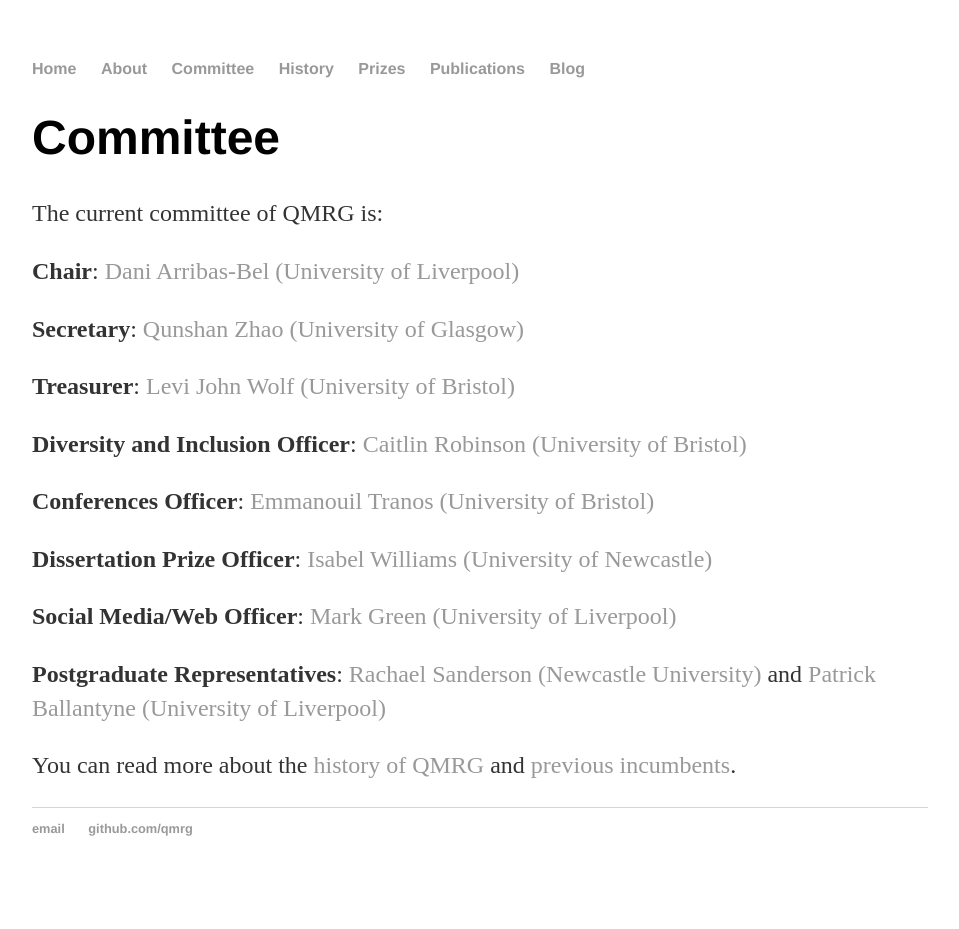
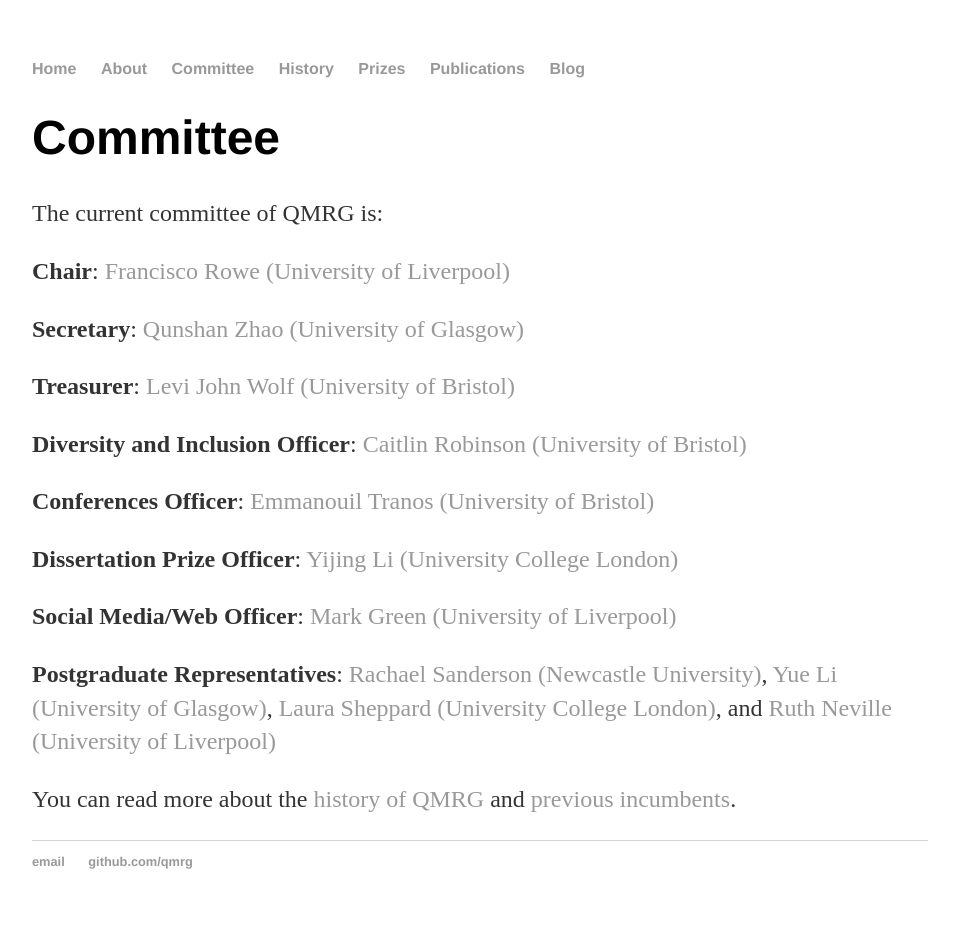
Before and after one commit to qmrg/qmrg.github.io, a Jekyll site: the page built from committee.md, in a window 1280 px wide. Shown: the whole page, without its empty margins (160-1119 px from the left). Built offline with Jekyll 4.4.1, drawn with Linux system fonts in a browser that asks for light colours; before the commit the page ends 900 px from its top, so only the background shows below that.

Commit message:
Update committee.md
Updated post 2022 AGM

```diff
--- a/committee.md
+++ b/committee.md
@@ -7,7 +7,7 @@
 
 The current committee of QMRG is:
 
-**Chair**: [Dani Arribas-Bel (University of Liverpool)](https://www.liverpool.ac.uk/environmental-sciences/staff/daniel-arribas-bel/)
+**Chair**: [Francisco Rowe (University of Liverpool)](https://www.liverpool.ac.uk/environmental-sciences/staff/francisco-javier-rowe-gonzalez/)
 
 **Secretary**: [Qunshan Zhao (University of Glasgow)](https://www.gla.ac.uk/schools/socialpolitical/staff/qunshanzhao/)
 
@@ -17,10 +17,10 @@
 
 **Conferences Officer**: [Emmanouil Tranos (University of Bristol)](http://www.bristol.ac.uk/geography/people/emmanouil-tranos/index.html)
 
-**Dissertation Prize Officer**: [Isabel Williams (University of Newcastle)](https://www.ncl.ac.uk/gps/research/geography-research/research-students/isabel/)
+**Dissertation Prize Officer**: [Yijing Li (University College London)](https://www.kcl.ac.uk/people/yijing-li)
 
 **Social Media/Web Officer**: [Mark Green (University of Liverpool)](https://www.liverpool.ac.uk/environmental-sciences/staff/mark-green/)
 
-**Postgraduate Representatives**: [Rachael Sanderson (Newcastle University)](https://research.ncl.ac.uk/geospatial-systems/phdresearchers/phd-rachaelsanderson.html) and [Patrick Ballantyne (University of Liverpool)](https://www.liverpool.ac.uk/geographic-data-science/our-people/)
+**Postgraduate Representatives**: [Rachael Sanderson (Newcastle University)](https://research.ncl.ac.uk/geospatial-systems/phdresearchers/phd-rachaelsanderson.html), [Yue Li (University of Glasgow)](https://www.ubdc.ac.uk/about-ubdc/who-we-are/team-profiles/phd-students/yue-li/), [Laura Sheppard (University College London)](https://iris.ucl.ac.uk/iris/browse/profile?upi=LSHEP63), and [Ruth Neville (University of Liverpool)](https://www.liverpool.ac.uk/geographic-data-science/our-people/)
 
 You can read more about the [history of QMRG](https://qmrg.github.io/history_of_qmrg) and [previous incumbents](https://qmrg.github.io/past_committee).
```
